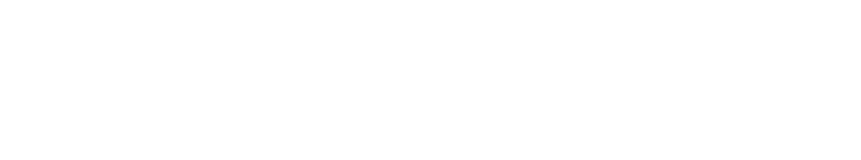
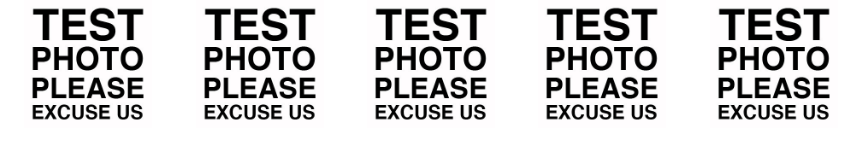
Before and after one commit to chrisdanan/Rock-Paper-Scissors-Lizard-Spock, a plain HTML site: page index.html in a window 1280 px wide. Shown: the whole page, without its empty margins (209-1070 px from the left). Drawn offline with nearby package versions, Linux system fonts and the light colour scheme.

Commit message:
Add test images and create a selection section.

```diff
--- a/index.html
+++ b/index.html
@@ -11,11 +11,11 @@
 	</div>
 	<div id="content">
 		<div class="selection">
-			<div id="rock-choice" class="choice"></div>
-			<div id="paper-choice" class="choice"></div>
-			<div id="scissors-choice" class="choice"></div>
-			<div id="lizard-choice" class="choice"></div>
-			<div id="spock-choice" class="choice"></div>
+			<div id="rock-choice" class="choice"><img src="assets/test.jpg" class="choice-img" /></div>
+			<div id="paper-choice" class="choice"><img src="assets/test.jpg" class="choice-img" /></div>
+			<div id="scissors-choice" class="choice"><img src="assets/test.jpg" class="choice-img" /></div>
+			<div id="lizard-choice" class="choice"><img src="assets/test.jpg" class="choice-img" /></div>
+			<div id="spock-choice" class="choice"><img src="assets/test.jpg" class="choice-img" /></div>
 		</div>
 		<div class="battle-field">
 		</div>
--- a/stylesheets/style.css
+++ b/stylesheets/style.css
@@ -1,3 +1,5 @@
+/* Stylesheet for RPSLS project */
+
 body{
 	font-size: 100%;
 	font-family: verdana, sans-serif;
@@ -6,3 +8,22 @@ body{
 	margin: 0;
 	padding: 0;
 }
+
+.selection{
+	text-align: center;
+}
+
+.choice{
+	display: inline;
+}
+
+.choice:hover{
+	cursor: pointer;
+}
+
+.choice-img{
+	max-width: 100%;
+	width: 10%;
+	margin-left: 1.5%;
+	margin-right: 1.5%;
+}
```
Also changed, not shown: assets/test.jpg (added).
